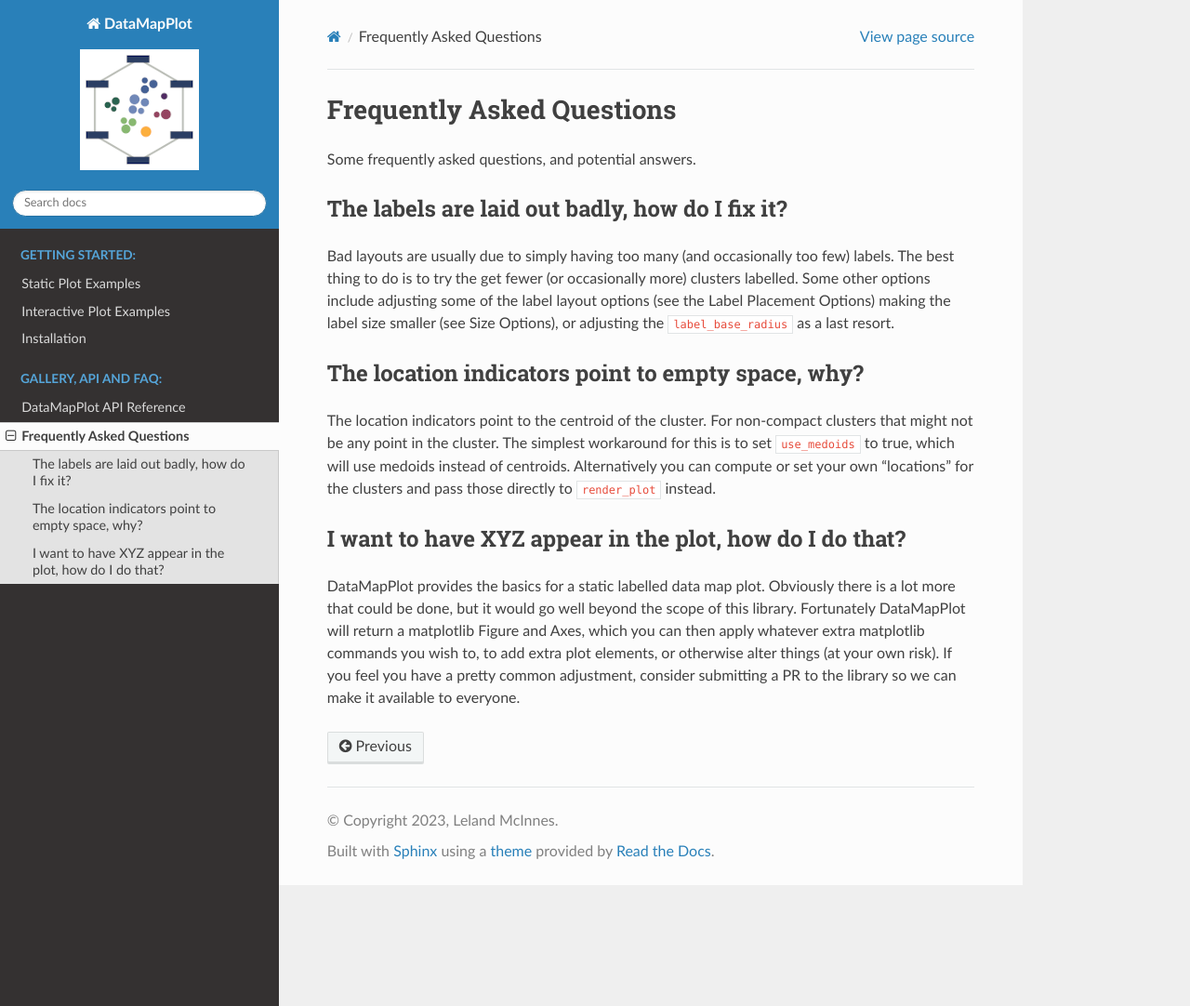
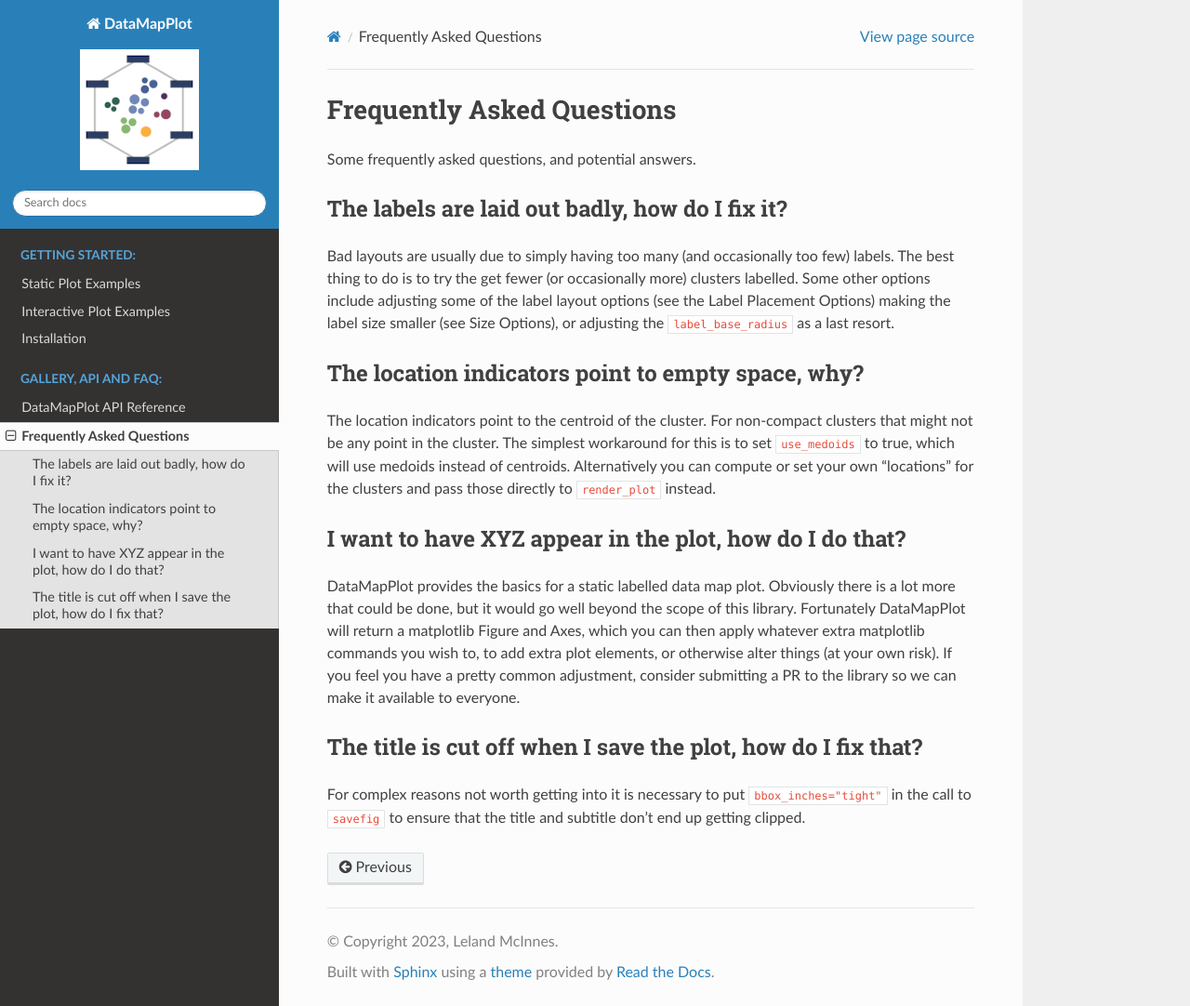
Before and after one commit to TutteInstitute/datamapplot, a Sphinx documentation site: the page built from doc/faq.rst, in a window 1280 px wide and 1082 px high. Shown: the whole window at 93% size. Built offline with Sphinx 7.4.7 and the Read the Docs theme 2.0.0, drawn with Linux system fonts in a browser that asks for light colours; pages that are not in the unit, such as notebooks, are missing from menus.

Commit message:
Update faq.rst

```diff
--- a/doc/faq.rst
+++ b/doc/faq.rst
@@ -29,3 +29,9 @@ DataMapPlot will return a matplotlib Figure and Axes, which you can then apply w
 matplotlib commands you wish to, to add extra plot elements, or otherwise alter things
 (at your own risk). If you feel you have a pretty common adjustment, consider submitting a PR
 to the library so we can make it available to everyone.
+
+The title is cut off when I save the plot, how do I fix that?
+-------------------------------------------------------------
+
+For complex reasons not worth getting into it is necessary to put ``bbox_inches="tight"`` in
+the call to ``savefig`` to ensure that the title and subtitle don't end up getting clipped.
```
